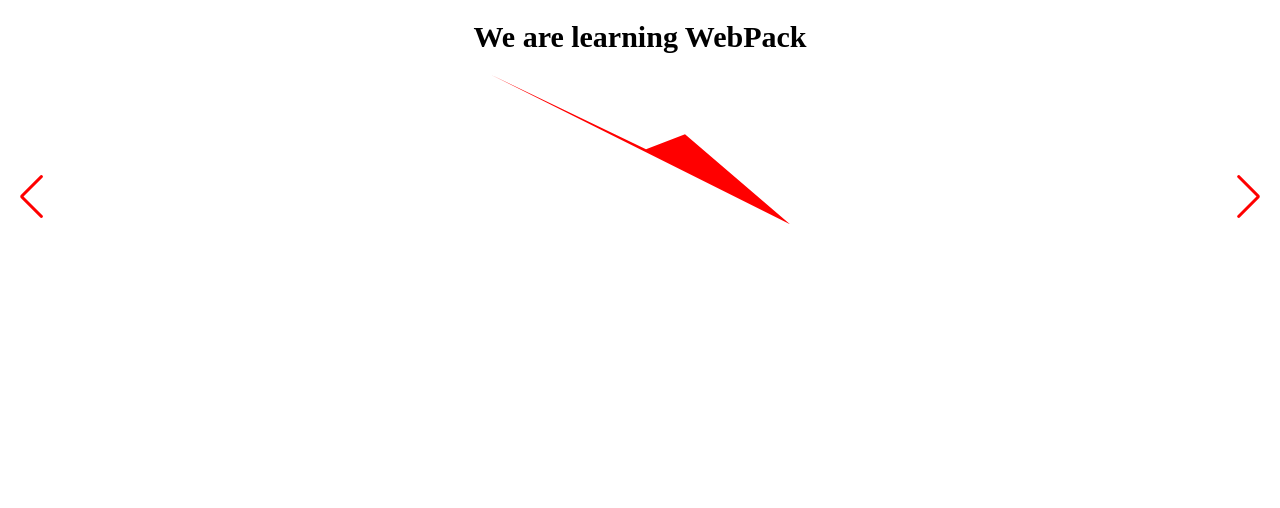
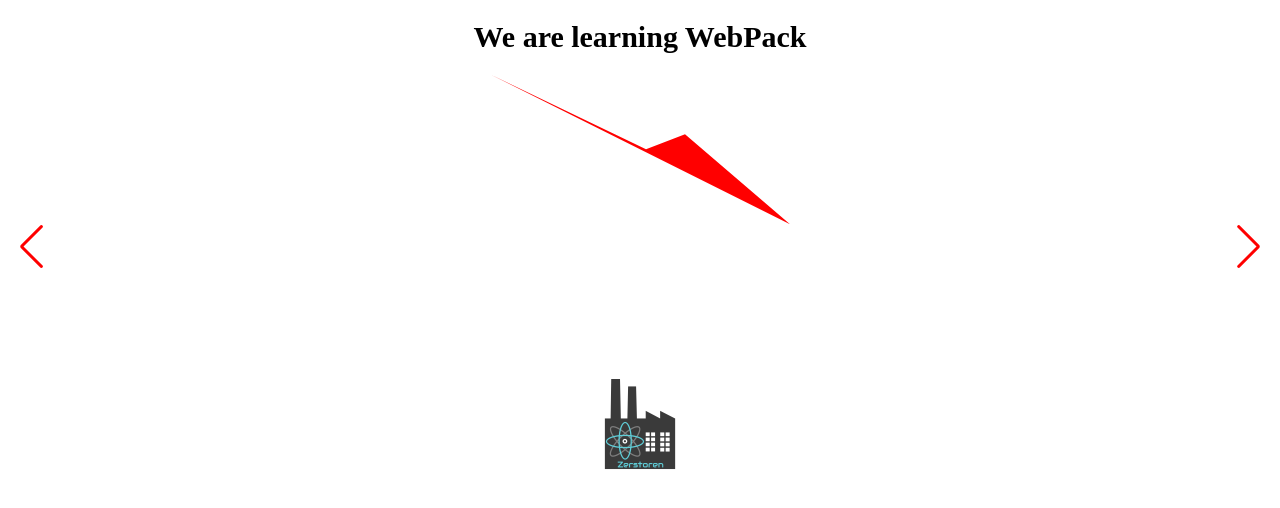
Before and after one commit to Zerstoren-ak/Learn-WebPack, a website built with webpack: page src/index.html in a window 1280 px wide. Built offline with nearby package versions, Linux system fonts and the light colour scheme.

Commit message:
css-loader, file-loader

```diff
--- a/package.json
+++ b/package.json
@@ -22,6 +22,7 @@
   "devDependencies": {
     "clean-webpack-plugin": "^3.0.0",
     "css-loader": "^3.5.3",
+    "file-loader": "^6.0.0",
     "html-webpack-plugin": "^4.3.0",
     "style-loader": "^1.2.1",
     "webpack": "^4.43.0",
--- a/src/css/styles.css
+++ b/src/css/styles.css
@@ -22,3 +22,10 @@
 [class^='swiper-button'] {
     color: #ff0000;
 }
+
+.logo {
+    margin: auto;
+    height: 100px;
+    width: 100px;
+    background: url("../img/logo.png") no-repeat center/cover;
+}
--- a/src/index.html
+++ b/src/index.html
@@ -19,5 +19,6 @@
     <div class="swiper-button-prev"></div>
     <div class="swiper-button-next"></div>
 
+    <div class="logo"></div>
 </body>
 </html>
--- a/src/js/app.js
+++ b/src/js/app.js
@@ -2,6 +2,7 @@
 import * as SliderSettings from './swiper-settings';
 import '../../node_modules/swiper/css/swiper.css'
 import '../css/styles.css';
+import logo from '../img/logo.png';
 
 const Slider = document.getElementById(`slider`);
 SliderSettings.addSliderClasses(Slider, `container-polygon`, `swiper-slide`);
--- a/webpack.config.js
+++ b/webpack.config.js
@@ -26,8 +26,12 @@
         rules: [
             {
                 test: /\.css$/,
-                use: ['style-loader', 'css-loader'],
+                use: ['style-loader', 'css-loader']
             },
+            {
+                test:/\.(jpg|png|svg)$/,
+                use: ['file-loader']
+            }
         ],
     },
 };
```
Also changed, not shown: dist/38e6826c70817620b5a7d871158ca9a8.png (added), dist/index.html, src/img/logo.png (added), 6 other files.
